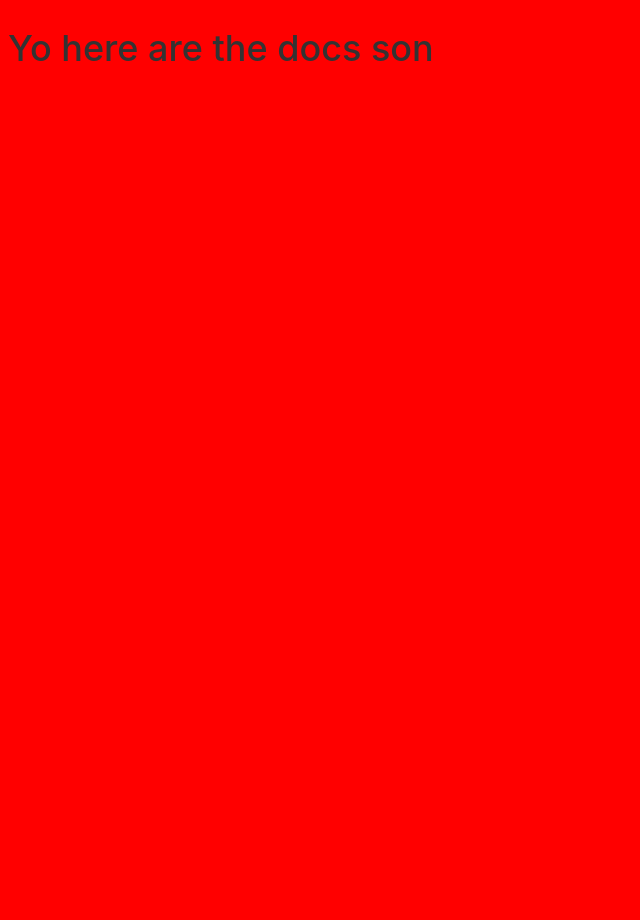
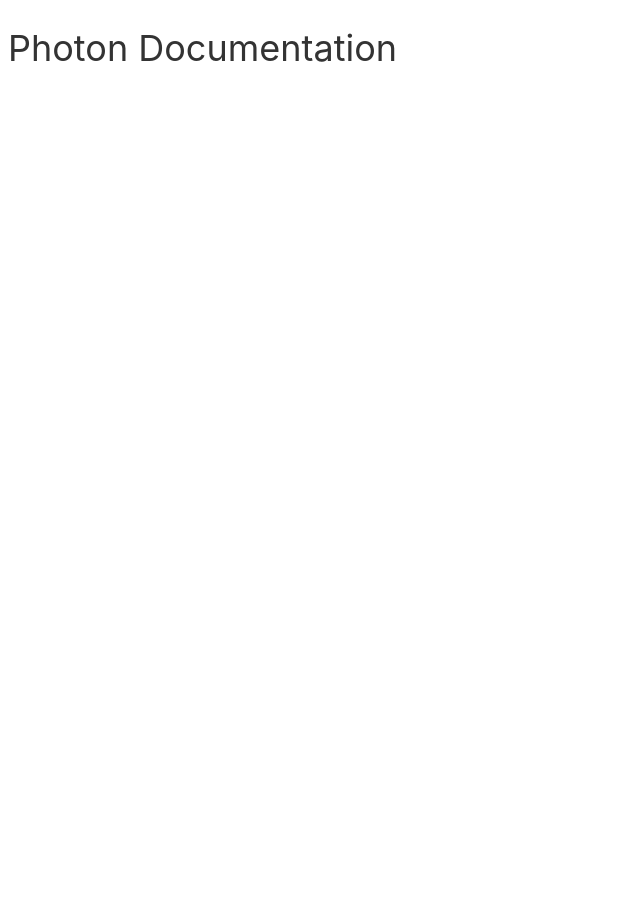
Before and after one commit to connors/photon, a Jekyll site: the page built from docs/index.html, in a window 1280 px wide. Shown: the whole page, without its empty margins (0-640 px from the left). Built offline with Jekyll 4.4.1, drawn with Linux system fonts in a browser that asks for light colours.

Commit message:
more set up

```diff
--- a/docs/assets/css/docs.css
+++ b/docs/assets/css/docs.css
@@ -1,3 +1,3 @@
-body {
-  background: red;
+h1 {
+  font-weight: normal;
 }
--- a/docs/index.html
+++ b/docs/index.html
@@ -3,4 +3,4 @@ layout: default
 title: Photon
 ---
 
-<h1>Yo here are the docs son</h1>
+<h1>Photon Documentation</h1>
--- a/sass/docs.scss
+++ b/sass/docs.scss
@@ -2,6 +2,6 @@
 // Docs.css
 // --------------------------------------------------
 
-body {
-  background: red;
+h1 {
+  font-weight: normal;
 }
```
Also changed, not shown: docs/assets/css/docs.min.css.
